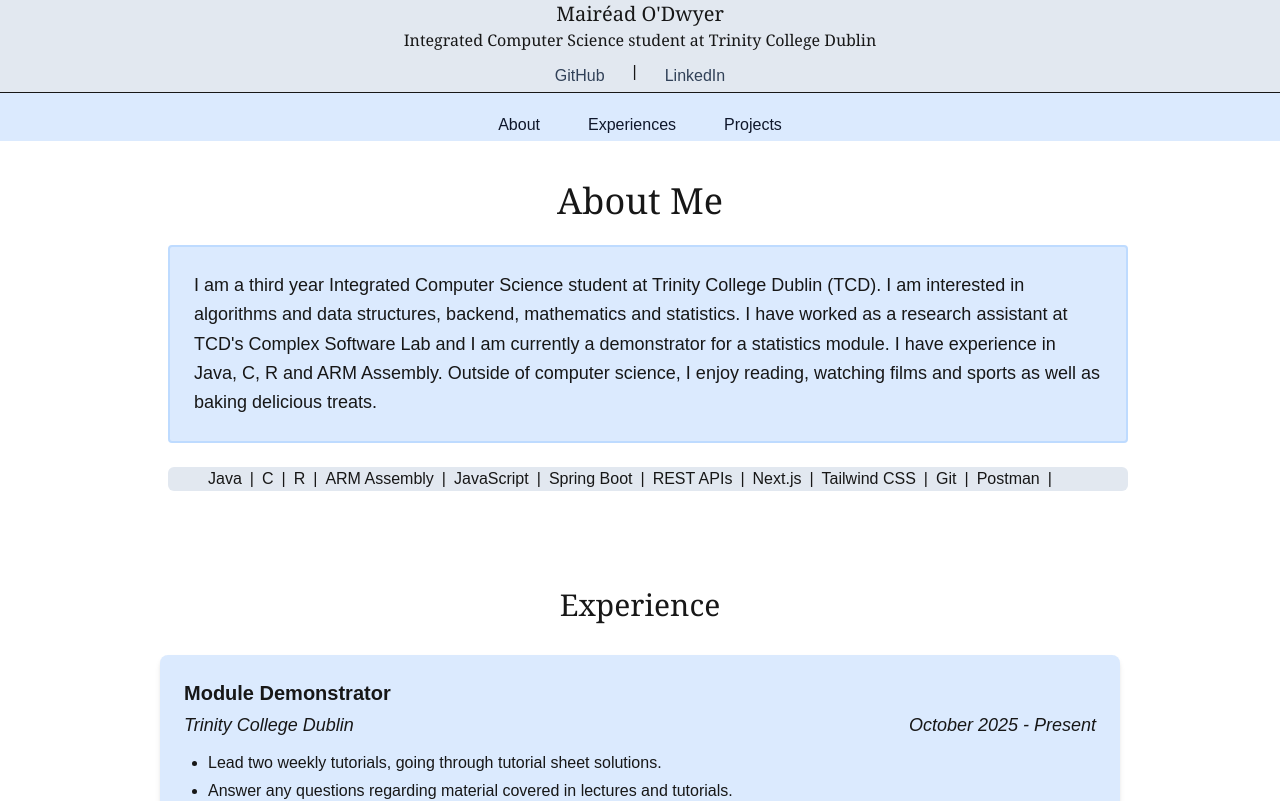
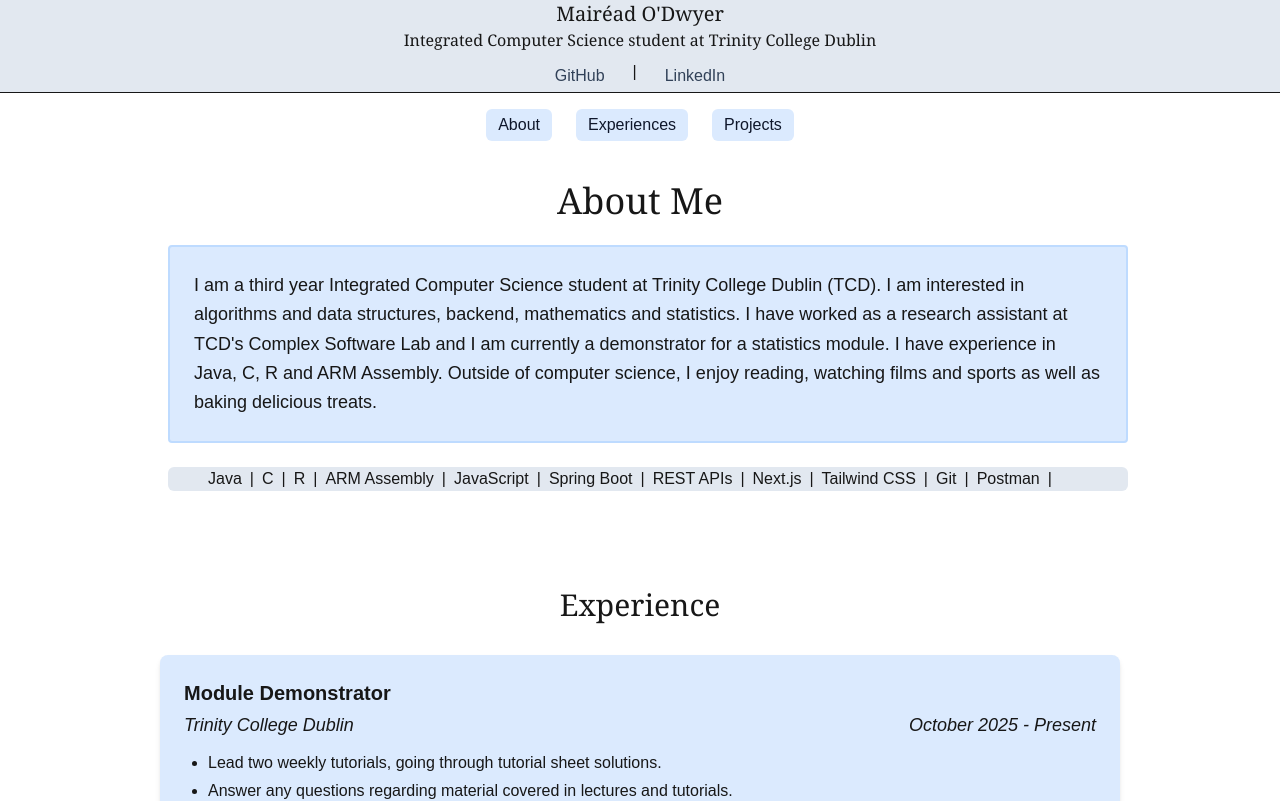
Before and after one commit to mairead-odwyer14/my-portfolio, a Next.js app: page / in a window 1280 px wide. Shown: the top 801 px of the page. Built offline with nearby package versions, Linux system fonts and the light colour scheme; a web font is replaced by a local one.

Commit message:
changed nav to look like separate buttons

```diff
--- a/src/components/HeaderCard.js
+++ b/src/components/HeaderCard.js
@@ -25,10 +25,10 @@ export default function HeaderCard(){
                 </div>
             </div>
 
-            <nav className="flex justify-center space-x-6 border-t pt-4 bg-blue-100">
-                <a href="#about" className="rounded-md px-3 py-1 text-slate-900 hover:underline hover:bg-blue-200">About</a>
-                <a href="#experience" className="rounded-md px-3 py-1 text-slate-900 hover:underline hover:bg-blue-200">Experiences</a>
-                <a href="#projects" className="rounded-md px-3 py-1 text-slate-900 hover:underline hover:bg-blue-200">Projects</a>
+            <nav className="flex justify-center space-x-6 border-t pt-4">
+                <a href="#about" className="rounded-md px-3 py-1 text-slate-900 bg-blue-100 hover:underline hover:bg-blue-200">About</a>
+                <a href="#experience" className="rounded-md px-3 py-1 text-slate-900 bg-blue-100 hover:underline hover:bg-blue-200">Experiences</a>
+                <a href="#projects" className="rounded-md px-3 py-1 text-slate-900 bg-blue-100 hover:underline hover:bg-blue-200">Projects</a>
             </nav>
         </header>
     )
```
